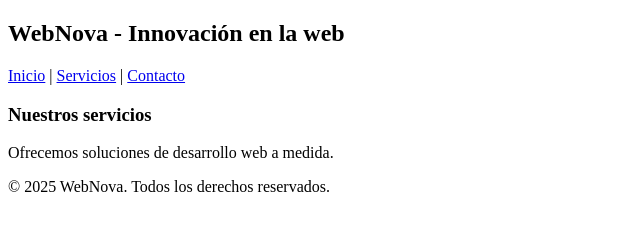
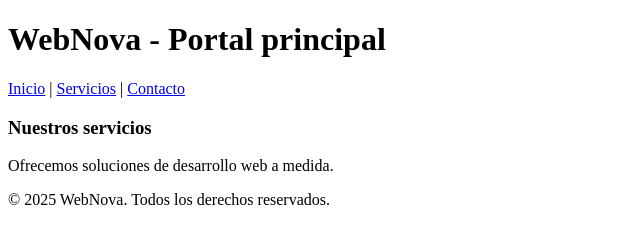
Before and after one commit to jjannik1/WebNova-v2.0, a plain HTML site: page index.html in a window 1280 px wide. Shown: the whole page, without its empty margins (0-640 px from the left). Drawn offline with Linux system fonts and the light colour scheme.

Commit message:
Cambio de título en master

```diff
--- a/index.html
+++ b/index.html
@@ -8,7 +8,7 @@
 <body>
     <!--Cabecera-->
     <header>
-        <h2>WebNova - Innovación en la web</h2>
+        <h1>WebNova - Portal principal</h1>
         <nav>
             <a href="#">Inicio</a> | <a href="#">Servicios</a> | <a href="#">Contacto</a>
         </nav>
```
